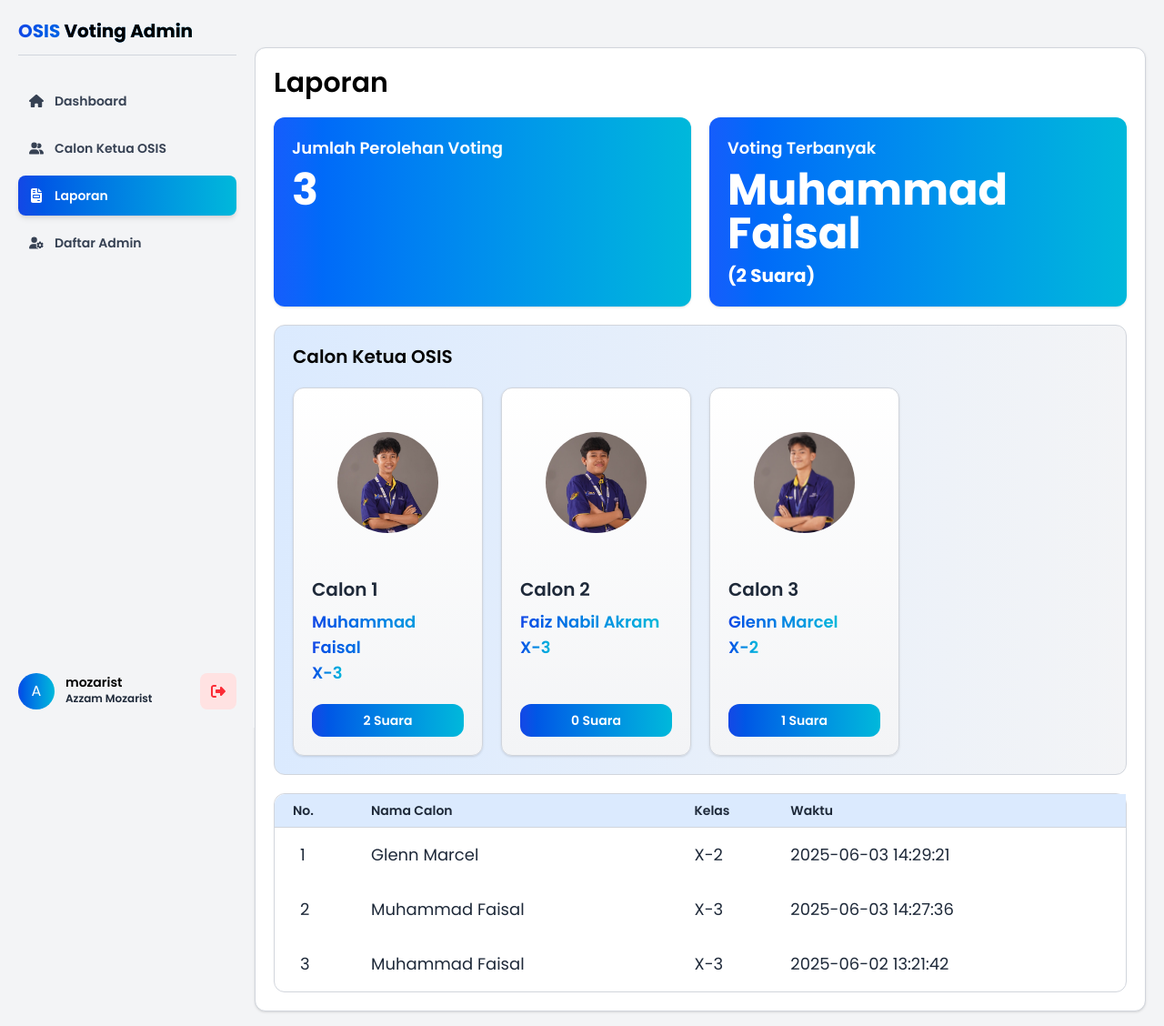
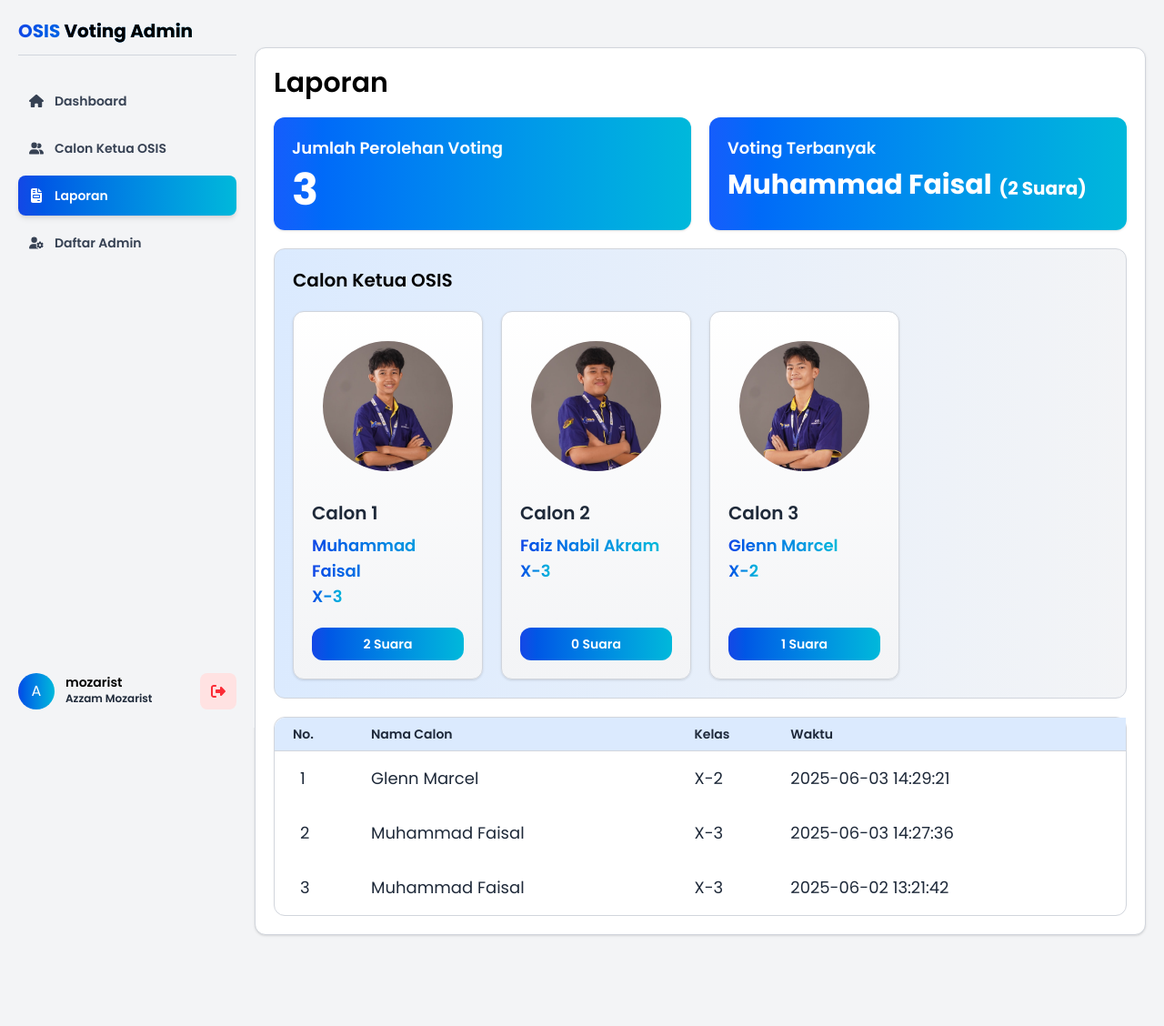
Before and after one commit to mozarist/OSIS-Admin-Voting-Dashboard, a PHP site: page /admin/laporan.php in a window 1280 px wide. Shown: the whole page at 91% size. After the commit the page ends 1029 px from the top, so only its background shows below. Run offline with PHP 8.4, Linux system fonts and the light colour scheme; a user stored in the database is signed in; data comes from the database, SQL or seed files in the repository.

Commit message:
adding preview screenshot

```diff
--- a/admin/header.php
+++ b/admin/header.php
@@ -29,7 +29,7 @@
     <body class="bg-gray-100 font-[Poppins] min-h-screen">
 
         <!-- sidebar -->
-        <aside class="fixed hidden h-full top-0 left-0 lg:flex flex-col justify-between w-70 bg-gray-100 p-5">
+        <aside class="fixed hidden h-screen top-0 left-0 lg:flex flex-col justify-between w-70 bg-gray-100 p-5">
             <nav class="space-y-7">
                 <h1 class="bg-gradient-to-r from-blue-700 to-cyan-500 bg-clip-text text-transparent text-xl font-bold font-[poppins] pb-3 border-b border-gray-300">
                     OSIS <span class="text-black">Voting Admin</span>
--- a/admin/index.php
+++ b/admin/index.php
@@ -75,7 +75,7 @@ if (mysqli_num_rows($hasil) === 0) {
 ?>
 <div class="bg-gradient-to-t from-gray-100 to-white border border-gray-300 shadow-sm rounded-xl w-full flex flex-col lg:flex-row justify-center gap-5 p-5">
     <div class="flex flex-col gap-2 flex-1">
-        <img src="../Assets/uploads/<?=$hsl['foto']?>" class="w-full h-full rounded-full" alt="foto calon">
+        <img src="../Assets/uploads/<?=$hsl['foto']?>" class="w-full h-fit rounded-full" alt="foto calon">
         <div class="bg-gradient-to-r from-blue-700 to-cyan-500 text-white text-sm text-center font-semibold p-2 rounded-xl">
             <?php
             $sql_suara = "SELECT count(id_voting) as jumlah_suara FROM `voting` where id_calon= " . $hsl['id_calon'];
--- a/admin/laporan.php
+++ b/admin/laporan.php
@@ -24,7 +24,7 @@ include "header.php";
     </div>
     <div class="rounded-xl p-5 text-white bg-gradient-to-r from-blue-600 to-cyan-500 shadow-sm space-y-2">
         <h5 class="text-lg font-semibold">Voting Terbanyak</h5>
-        <p class="text-5xl font-bold flex flex-wrap md:flex-no-wrap items-end gap-2">
+        <p class="text-5xl lg:text-3xl 2xl:text-5xl font-bold flex flex-wrap md:flex-no-wrap items-end gap-2">
             <?php
                   $sql ="
                         SELECT
@@ -66,7 +66,7 @@ if (mysqli_num_rows($hasil) === 0) {
 ?>
 <div class="bg-gradient-to-t from-gray-100 to-white border border-gray-300 shadow-sm rounded-xl w-full flex flex-col justify-between gap-5 p-5">
     <div class="flex flex-col gap-2 flex-1">
-        <img src="../Assets/uploads/<?=$hsl['foto']?>" class="w-full h-full rounded-full p-7" alt="foto calon">
+        <img src="../Assets/uploads/<?=$hsl['foto']?>" class="w-full h-full rounded-full p-3" alt="foto calon">
     </div>
     <div class="flex flex-col gap-2 flex-1">
         <h5 class="text-gray-800 text-xl font-semibold">
```
Also changed, not shown: Preview-dashboard.jpeg (added).
